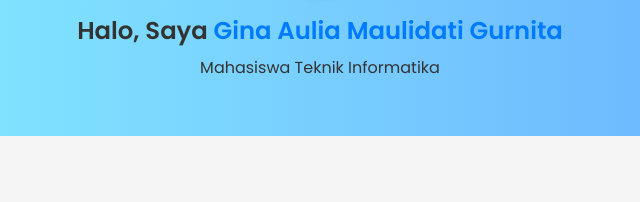
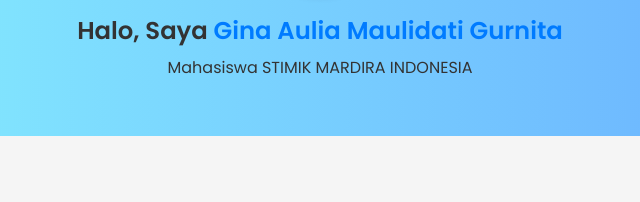
Before and after one commit to gina2305/Portofolio, a plain HTML site: page index.html in a window 1280 px wide. Shown: the part 249-451 px from the top of the page, 320-960 px from the left. Drawn offline with Linux system fonts and the light colour scheme.

Commit message:
Update index.html

```diff
--- a/index.html
+++ b/index.html
@@ -29,7 +29,7 @@
     <div class="header-container container">
       <div class="header-text">
         <h1>Halo, Saya <span>Gina Aulia Maulidati Gurnita</span></h1>
-        <p>Mahasiswa Teknik Informatika</p>
+        <p>Mahasiswa STIMIK MARDIRA INDONESIA</p>
       </div>
       <div class="header-img">
         <img src="image/aul.JPG" alt="Foto Gina" class="header-img-profile" />
```
